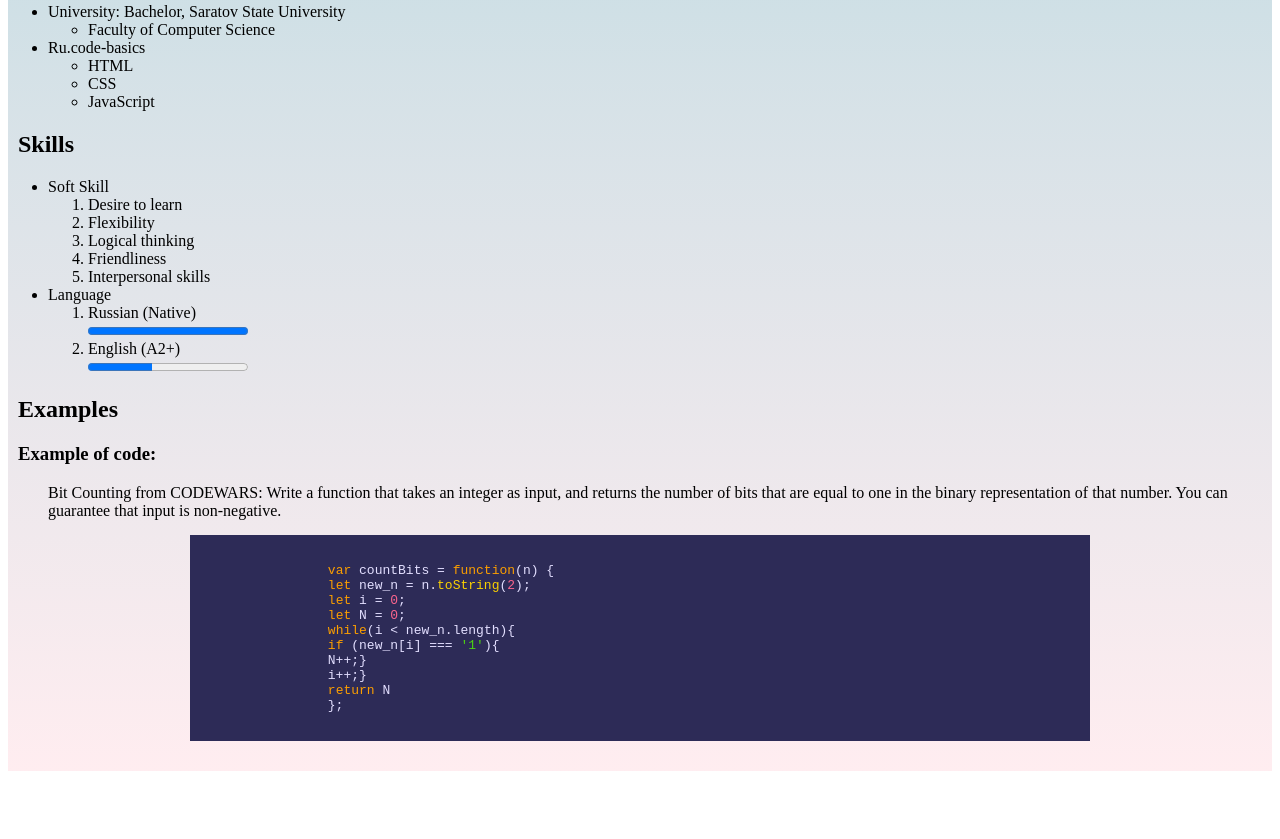
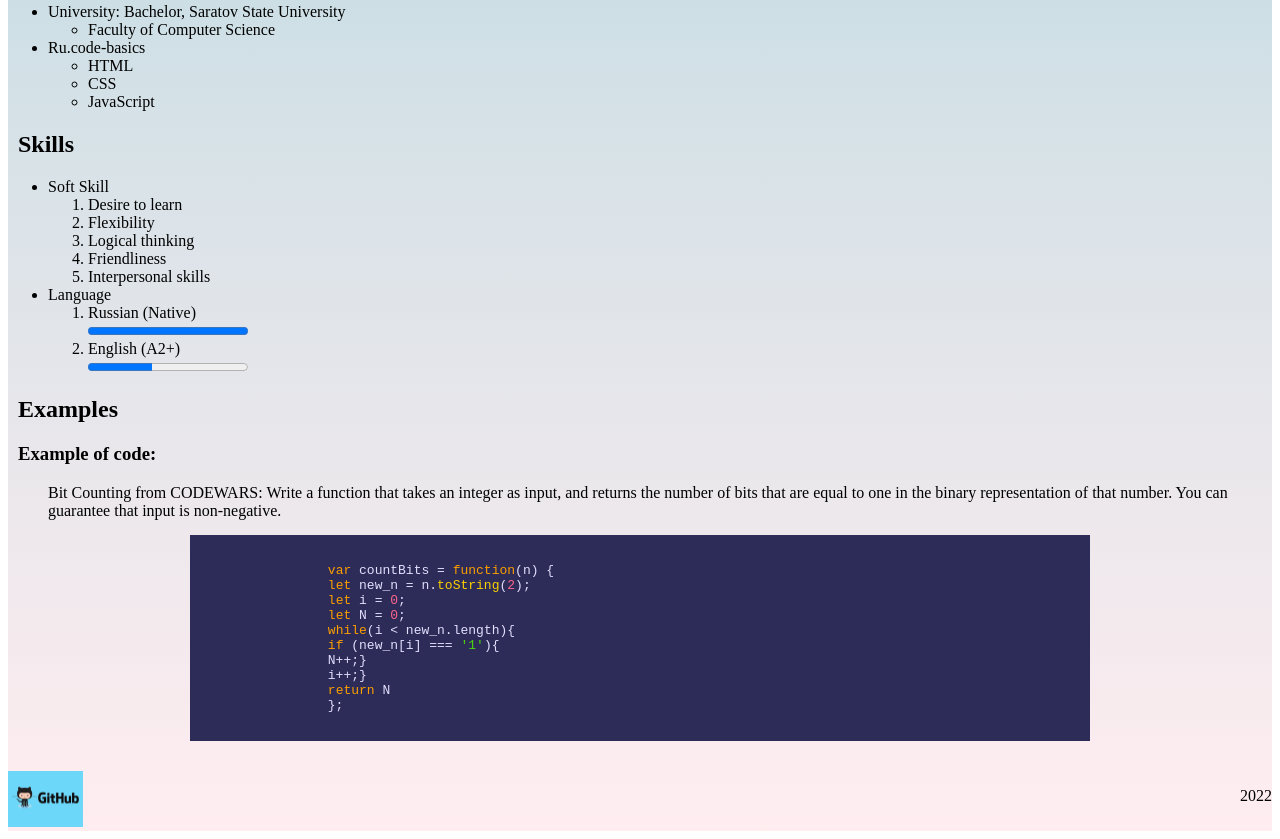
Before and after one commit to SosedovaViktoria/rsschool-cv, a plain HTML site: page index.html in a window 1280 px wide. Shown: the part 672-1511 px from the top of the page. Before the commit the page ends 1451 px from the top, so only its background shows below. Drawn offline with Linux system fonts and the light colour scheme.

Commit message:
feat: add git link for footer

```diff
--- a/index.html
+++ b/index.html
@@ -117,6 +117,15 @@
         </div>
       </section>
     </div>
+    <footer>
+      <div class="git">
+        <a class="Github" href="https://github.com/SosedovaViktoria/rsschool-cv" target="_blank">
+          <img src="GitHub.jpg" alt="GitHub">
+        </a>
+      </div>
+      <p>2022</p>
+
+    </footer>
 
   </div>
 </body>
--- a/style.css
+++ b/style.css
@@ -75,3 +75,11 @@ pre {
     margin-left: auto;
      margin-right: auto;
 }
+
+.git img {
+    width: 75px;
+}
+footer {
+    display: flex;
+    justify-content: space-between;
+}
```
Also changed, not shown: GitHub.jpg (added).
